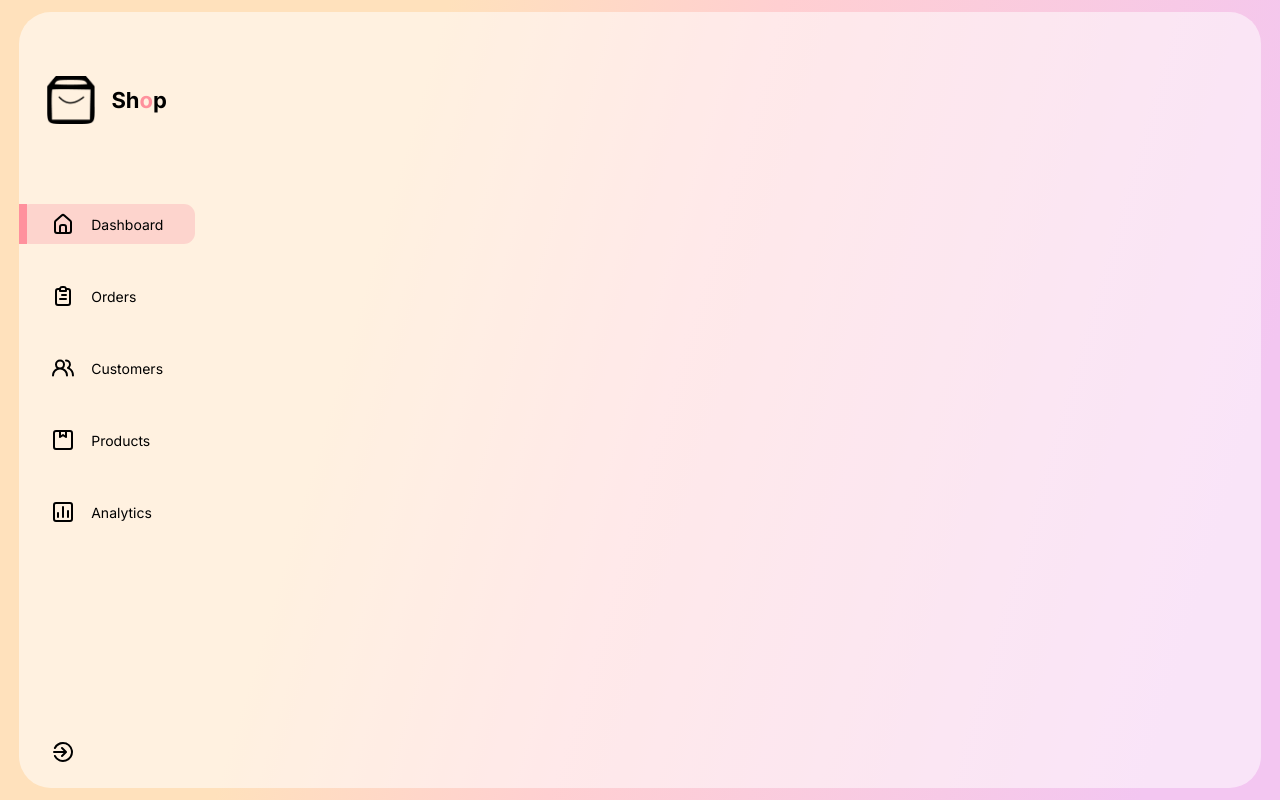
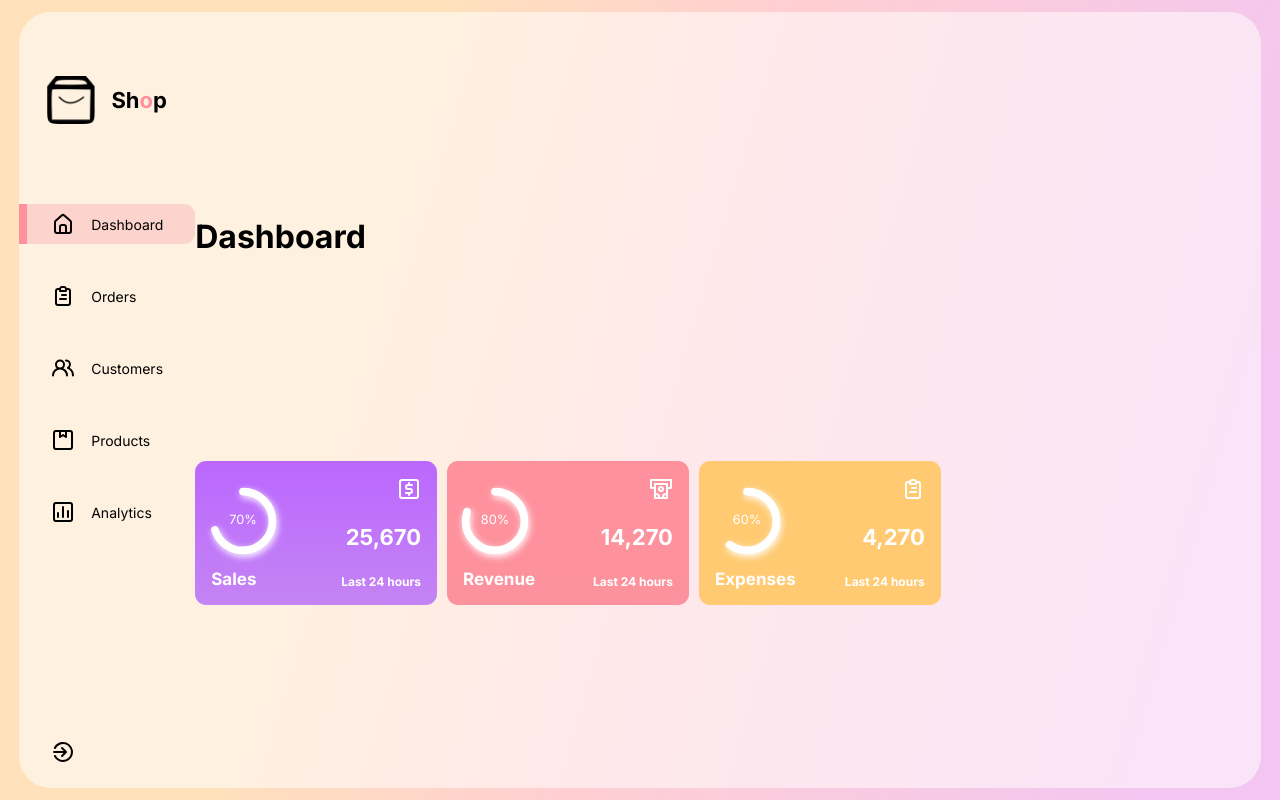
Before and after one commit to komenAnna/React-Responsive-Dashboard, a React (Create React App) app: page / in a window 1280 px wide. Built offline with nearby package versions, Linux system fonts and the light colour scheme.

Commit message:
[feat]: Cards Component

```diff
--- a/src/App.js
+++ b/src/App.js
@@ -1,4 +1,5 @@
 import './App.css';
+import MainDash from './components/MainDash/MainDash';
 import Sidebar from './components/Sidebar/Sidebar';
 
 function App() {
@@ -6,7 +7,7 @@
     <div className='App'>
       <div className='AppGlass'>
         <Sidebar/>
-        <div></div>
+        <MainDash/>
         <div></div>
       </div>
     </div>
--- a/src/Data/Data.js
+++ b/src/Data/Data.js
@@ -1,10 +1,12 @@
-// Sidebar Imports
+// Sidebar Data
 import {
     UilEstate,
     UilClipboardAlt,
     UilUsersAlt,
     UilPackage,
-    UilChart
+    UilChart,
+    UilUsdSquare,
+    UilMoneyWithdrawal,
 } from '@iconscout/react-unicons';
 export const SidebarData = [
     {
@@ -28,3 +30,59 @@
         heading: "Analytics"
     }
 ]
+
+// Main Dashboard Cards Data
+export const CardsData = [
+    // card 1
+    {
+        title: 'Sales',
+        color: {
+            backGround: 'linear-gradient(180deg, #bb67ff 0%, #c484f3 100%)',
+            boxShadow: "0px 10px 20px 0px #e0c6f5"
+        },
+        barValue : 70,
+        value: '25,670',
+        png: UilUsdSquare,
+        series: [
+          {
+            name: "Sales",
+            data: [31, 40, 28, 51, 42, 109, 100],
+          },
+        ],
+    },
+    // Card 2
+    {
+        title: "Revenue",
+        color: {
+          backGround: "linear-gradient(180deg, #FF919D 0%, #FC929D 100%)",
+          boxShadow: "0px 10px 20px 0px #FDC0C7",
+        },
+        barValue: 80,
+        value: "14,270",
+        png: UilMoneyWithdrawal,
+        series: [
+          {
+            name: "Revenue",
+            data: [10, 100, 50, 70, 80, 30, 40],
+          },
+        ],
+      },
+      //Card 3
+      {
+        title: "Expenses",
+        color: {
+          backGround:
+            "linear-gradient(rgb(248, 212, 154) -146.42%, rgb(255 202 113) -46.42%)",
+          boxShadow: "0px 10px 20px 0px #F9D59B",
+        },
+        barValue: 60,
+        value: "4,270",
+        png: UilClipboardAlt,
+        series: [
+          {
+            name: "Expenses",
+            data: [10, 25, 15, 30, 12, 15, 20],
+          },
+        ],
+      },
+]
--- /dev/null
+++ b/src/components/Card/Card.css
@@ -0,0 +1,56 @@
+.CompactCard {
+    display: flex;
+    flex: 1;
+    height: 7rem!important;
+    border-radius: 0.7rem;
+    color: white;
+    position: relative;
+    cursor: pointer;
+    padding: 1rem;
+}
+.CompactCard:hover {
+    box-shadow: none !important;
+}
+.radialBar {
+    flex: 1;
+    display: flex;
+    flex-direction: column;
+    justify-content: flex-end;
+    gap: 1rem;
+}
+.CircularProgressbar {
+    width: 4rem !important;
+    overflow: visible;
+}
+.CircularProgressbar-path {
+    stroke: white!important;
+    stroke-width: 12px!important;
+    filter: drop-shadow(2px 4px 6px white);
+}
+.CircularProgressbar-trail {
+    display: none;
+}
+.CircularProgressbar-text {
+    fill: white !important;
+}
+.radialBar>span {
+    font-size: 17px;
+    font-weight: bold;
+}
+
+/* Details */
+.chartDetail {
+    display: flex;
+    flex: 1;
+    flex-direction: column;
+    justify-content: space-between;
+    align-items: flex-end;
+}
+.chartDetail>span:nth-child(2){
+    font-size: 22px;
+    font-weight: bold;
+}
+.chartDetail>span:nth-child(3){
+    font-size: 12px;
+    font-weight: bold;
+}
--- /dev/null
+++ b/src/components/Card/Card.jsx
@@ -0,0 +1,42 @@
+import React, { useState } from 'react'
+import './Card.css'
+import { LayoutGroup } from 'framer-motion'
+import { CircularProgressbar } from 'react-circular-progressbar';
+import 'react-circular-progressbar/dist/styles.css';
+
+const Card = (props) => {
+    const [expanded, setExpanded] = useState(false)
+  return (
+    // Provides extra frames
+    <LayoutGroup>
+        { expanded ? 'Expanded' : <CompactCard param={props}/> }
+    </LayoutGroup>
+  )
+}
+
+// CompactCard
+function CompactCard({param}) {
+    const Png = param.png
+    return(
+        <div className="CompactCard"
+        style={{
+            background: param.color.backGround,
+            boxshadow: param.color.boxShadow
+        }}>
+            <div className="radialBar">
+                <CircularProgressbar
+                value = {param.barValue}
+                text = {`${param.barValue}%`}/>
+                <span>{param.title}</span>
+            </div>
+
+            <div className="chartDetail">
+                <Png/>
+                <span>{param.value}</span>
+                <span>Last 24 hours</span>
+            </div>
+        </div>
+    )
+}
+
+export default Card
--- /dev/null
+++ b/src/components/Cards/Cards.css
@@ -0,0 +1,7 @@
+.Cards {
+    display: flex;
+    gap: 10px;
+}
+.parentContainer {
+    width: 100%;
+}
--- /dev/null
+++ b/src/components/Cards/Cards.jsx
@@ -0,0 +1,27 @@
+import React from 'react'
+import { CardsData } from '../../Data/Data'
+import './Cards.css'
+import Card  from '../Card/Card'
+
+const Cards = () => {
+  return (
+    <div className="Cards">
+      {CardsData.map((card, id )=>{
+        return (
+          <div className="parentContainer">
+            <Card
+            title={card.title}
+            color={card.color}
+            barValue={card.barValue}
+            value={card.value}
+            png={card.png}
+            series={card.series}
+            />
+          </div>
+        )
+      })}
+    </div>
+  )
+}
+
+export default Cards
--- a/src/components/MainDash/MainDash.css
+++ b/src/components/MainDash/MainDash.css
@@ -0,0 +1,5 @@
+.MainDash {
+    display: flex;
+    flex-direction: column;
+    justify-content: space-evenly;
+}
--- a/src/components/MainDash/MainDash.jsx
+++ b/src/components/MainDash/MainDash.jsx
@@ -1,9 +1,13 @@
 import React from 'react'
 import './MainDash.css'
+import Cards from '../Cards/Cards'
 
 const MainDash = () => {
   return (
-    <div>MainDash</div>
+    <div className='MainDash'>
+        <h1>Dashboard</h1>
+        <Cards/>
+    </div>
   )
 }
 
```
